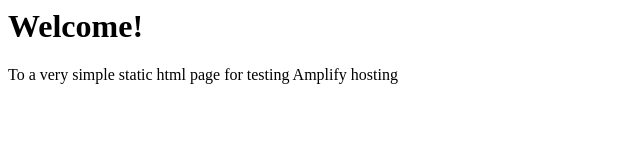
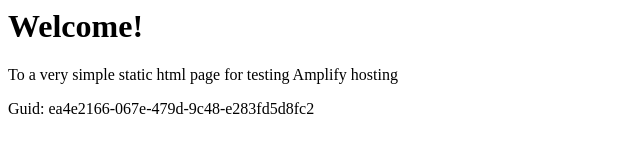
Before and after one commit to aws-aemilia-gru/Github-PR-Commit-Integration-Test-DoNotTouch-Gith-P5X5MO5I-v1-prod-sa-east-1, a website: page src/index.html in a window 1280 px wide. Shown: the whole page, without its empty margins (0-640 px from the left). Drawn offline with Linux system fonts and the light colour scheme.

Commit message:
commit from integ tests

```diff
--- a/src/index.html
+++ b/src/index.html
@@ -1,3 +1,5 @@
+
+
 <html lang="en">
 
 <head>
@@ -10,6 +12,6 @@
 <body>
     <h1>Welcome!</h1>
     <p>To a very simple static html page for testing Amplify hosting</p>
-</body>
+    <p>Guid: ea4e2166-067e-479d-9c48-e283fd5d8fc2</p></body>
 
 </html>
```
